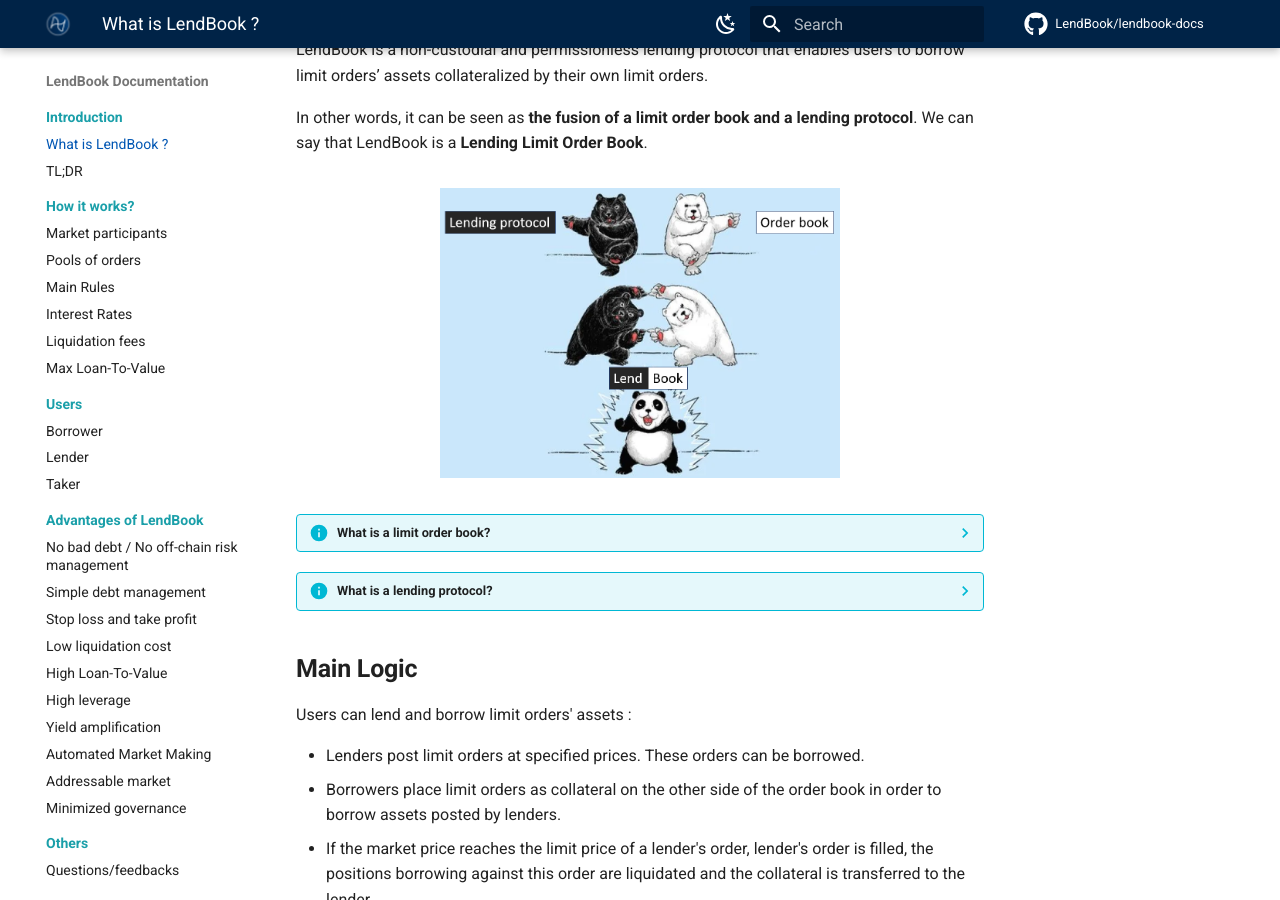
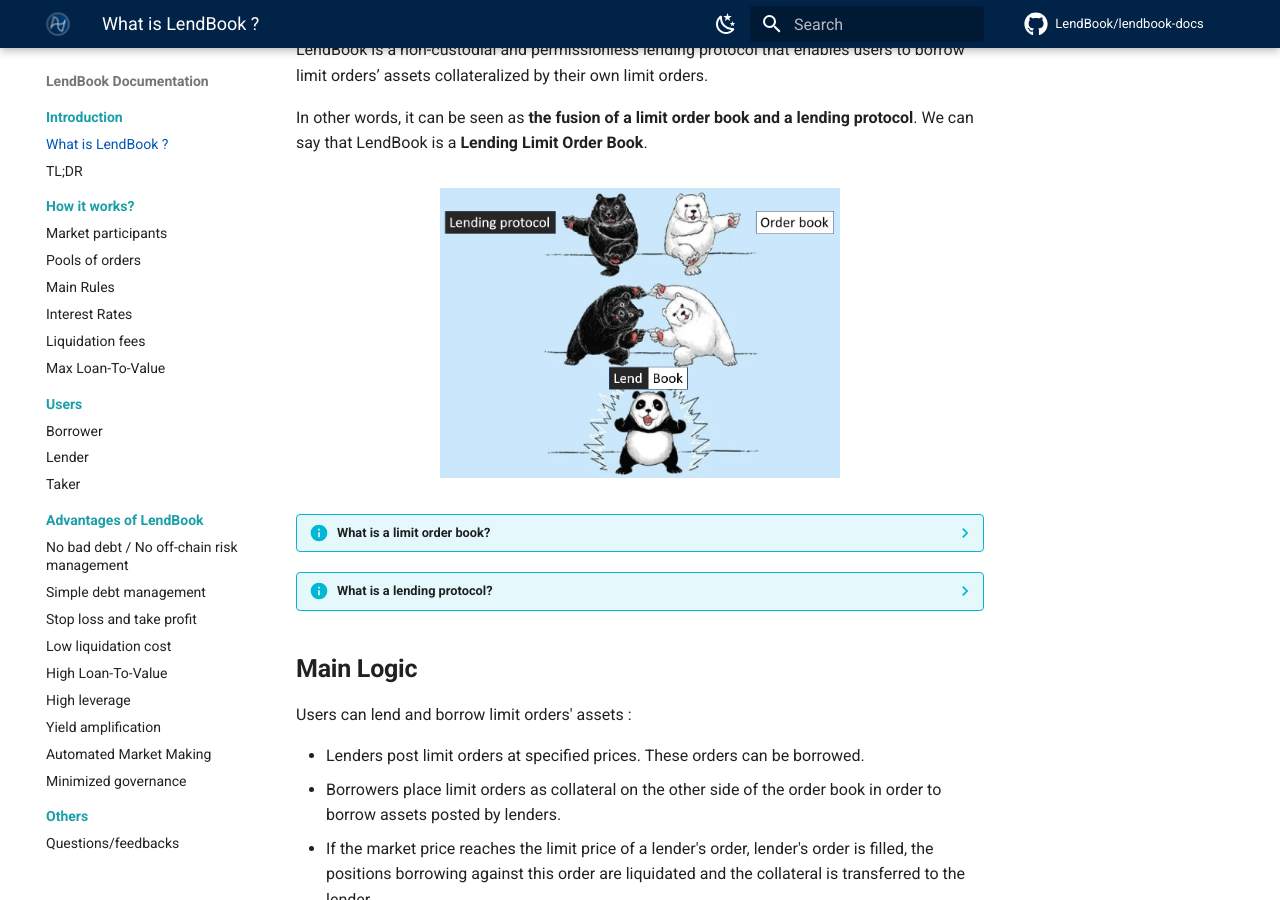
Before and after one commit to LendBook/lendbook-docs, an MkDocs documentation site: the page built from docs/index.md, in a window 1280 px wide and 900 px high, scrolled down 545 px. Built offline with MkDocs 1.6.1 and Material for MkDocs 9.7.7, drawn with Linux system fonts in a browser that asks for light colours; comment, search, counter and statistics services are not loaded.

Commit message:
sections mkdocs

```diff
--- a/mkdocs.yml
+++ b/mkdocs.yml
@@ -26,7 +26,7 @@
     - High leverage: advantages/leverage.md
     - Yield amplification: advantages/soft-pegged-assets.md
     - Automated Market Making: advantages/automated-market-making.md
-    - Addressable market: advantages/addressable-market.md
+    #- Addressable market: advantages/addressable-market.md
     - Minimized governance: advantages/governance.md
     #- Degen Strategies : borrow USDC with USDC as collateral
   - Others :
```
